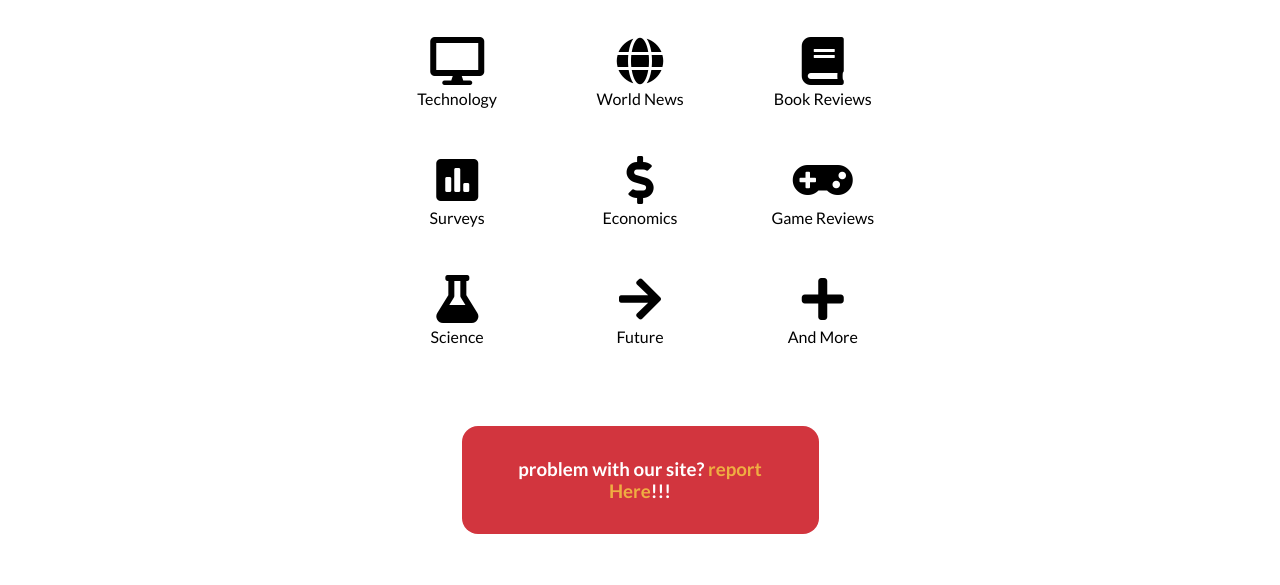
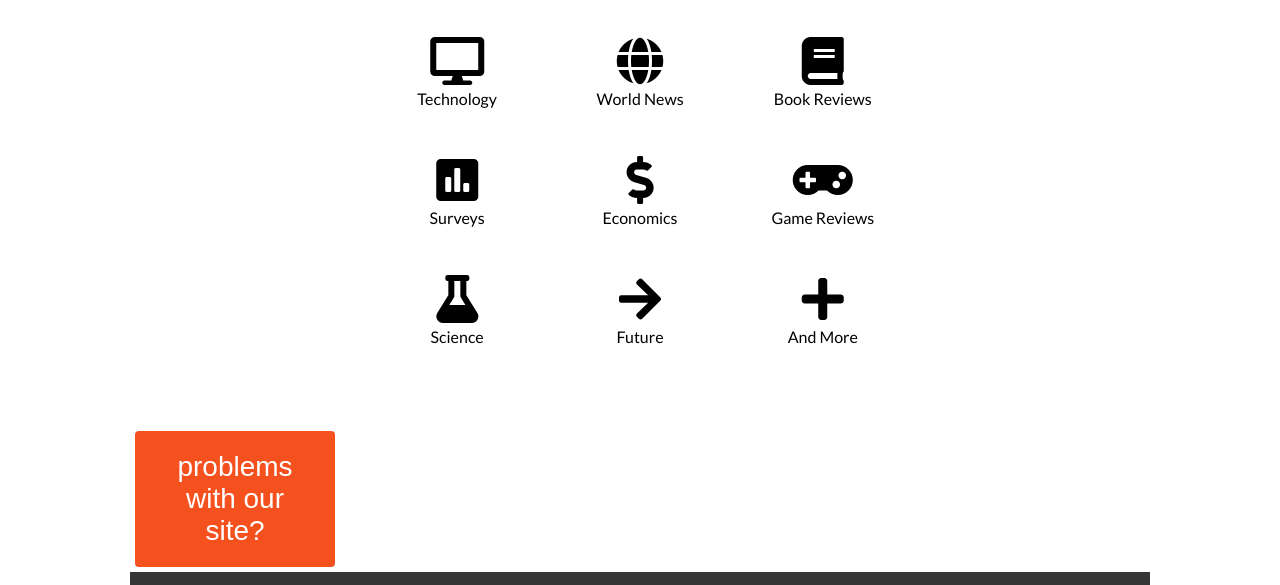
Before and after one commit to reedycreektimes/reedycreektimes.github.io, a plain HTML site: page about.html in a window 1280 px wide. Shown: the part 425-1010 px from the top of the page. Drawn offline with Linux system fonts and the light colour scheme.

Commit message:
Update about.html

```diff
--- a/about.html
+++ b/about.html
@@ -153,12 +153,8 @@
                     </div>
                 </div>
             </section>
-            <section class="surveys">
                 <div>
-                    <h3>
-                       problem with our site? <a href="https://forms.gle/tXcdLieDJ3Nc3bsQ9" target="_blank">report Here</a>!!!
-                    </h3>
-                </div>
+                   <button href="https://www.wcpss.net/reedycreekms" class="button-lnk" style="vertical-align:middle"><span>problems with our site? </span></button>
             </section>
         </div>
         <footer>
```
